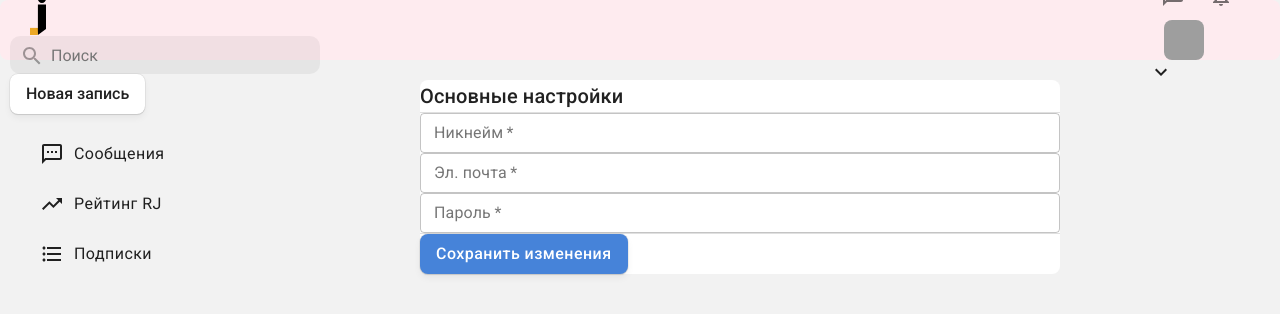
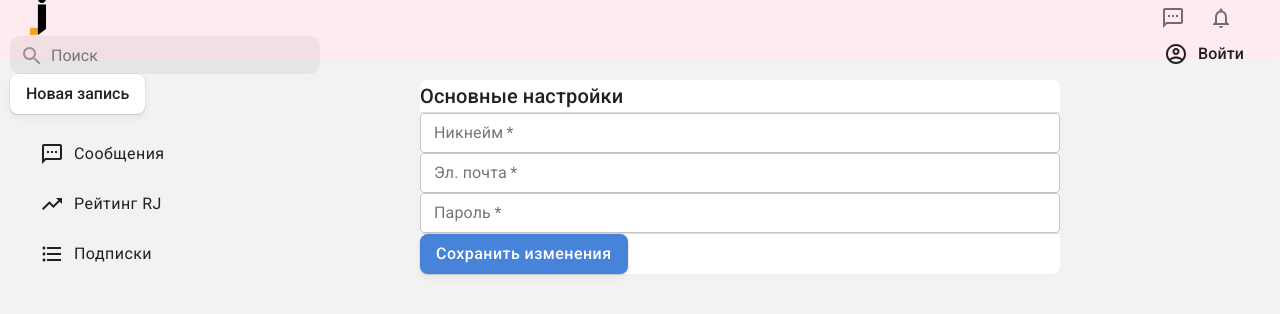
Before and after one commit to timurkaev/blog-frontend, a Next.js app: page /profile/settings in a window 1280 px wide. Shown: the top 314 px of the page. Built offline with nearby package versions, Linux system fonts and the light colour scheme; grey boxes are pictures that could not be loaded.

Commit message:
сделал кнопку логина

```diff
--- a/components/Header/Header.module.scss
+++ b/components/Header/Header.module.scss
@@ -65,3 +65,20 @@
   margin-right: 6px;
   border-radius: 20% !important;
 }
+
+.loginButton {
+  display: flex;
+  align-items: center;
+  cursor: pointer;
+  font-size: 16px;
+  font-weight: 500;
+  margin-left: 15px;
+
+  svg {
+    margin-right: 10px;
+  }
+
+  &:hover {
+    color: #aa7f83;
+  }
+}
--- a/components/Header/index.tsx
+++ b/components/Header/index.tsx
@@ -21,15 +21,16 @@ import NotificationIcon from '@material-ui/icons/NotificationsNoneOutlined';
 import MenuIcon from '@material-ui/icons/Menu';
 import ExpandIcon from '@material-ui/icons/ExpandMoreOutlined';
 import AuthDialog from '../AuthDialog';
+import UserIcon from '@material-ui/icons/AccountCircleOutlined';
 
 const Header: React.FC = () => {
   const [authVisible, setAuthVisible] = React.useState(false);
 
-  const handleClickOpen = () => {
+  const openAuthDialog = () => {
     setAuthVisible(true);
   };
 
-  const handleClose = () => {
+  const closeAuthDialog = () => {
     setAuthVisible(false);
   };
 
@@ -58,24 +59,29 @@ const Header: React.FC = () => {
         </Link>
       </div>
       <div className="d-flex align-center">
-        <IconButton onClick={handleClickOpen}>
+        <IconButton>
           <MessageIcon />
         </IconButton>
         <IconButton>
           <NotificationIcon />
         </IconButton>
-        <Link href="/profile/1">
-          <a className="d-flex align-center">
-            <Avatar
-              className={styles.avatar}
-              alt="Remy Sharp"
-              src="/static/images/avatar/1.jpg"
-            />
-            <ExpandIcon />
-          </a>
-        </Link>
+        {/*<Link href="/profile/1">*/}
+        {/*  <a className="d-flex align-center">*/}
+        {/*    <Avatar*/}
+        {/*      className={styles.avatar}*/}
+        {/*      alt="Remy Sharp"*/}
+        {/*      src="/static/images/avatar/1.jpg"*/}
+        {/*    />*/}
+        {/*    <ExpandIcon />*/}
+        {/*  </a>*/}
+        {/*</Link>*/}
+
+        <div onClick={openAuthDialog} className={styles.loginButton}>
+          <UserIcon />
+          Войти
+        </div>
       </div>
-      <AuthDialog onClose={handleClose} visible={authVisible} />
+      <AuthDialog onClose={closeAuthDialog} visible={authVisible} />
     </Paper>
   );
 };
```
